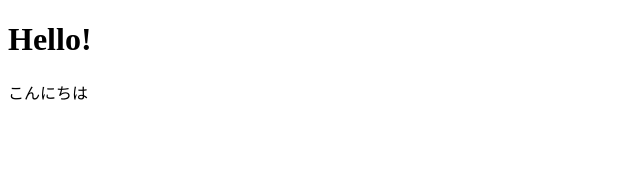
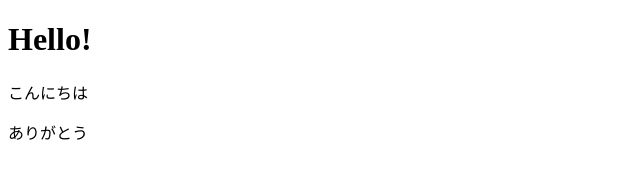
Before and after one commit to hiroaki-kuramochi/Laravel, a plain HTML site: page index.html in a window 1280 px wide. Shown: the full height of the page, 0-640 px from the left. Drawn offline with Linux system fonts and the light colour scheme.

Commit message:
とりあえず

```diff
--- a/index.html
+++ b/index.html
@@ -9,5 +9,6 @@
 <body>
     <h1>Hello!</h1>
     <p>こんにちは</p>
+    <p>ありがとう</p>
 </body>
 </html>
```
